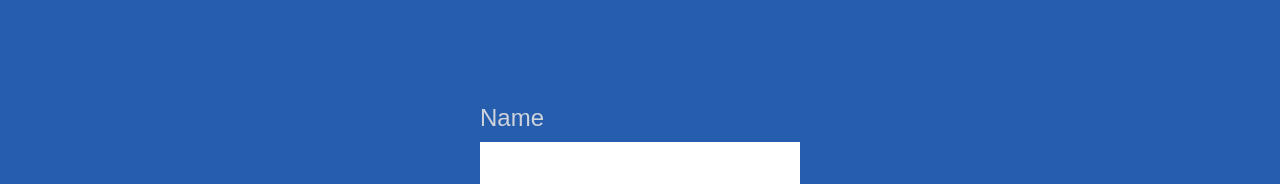
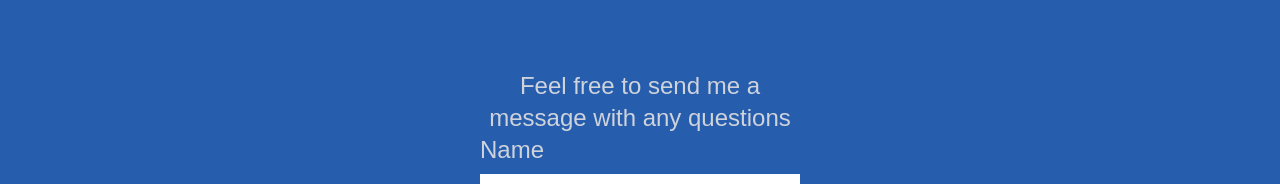
Before and after one commit to crfries/portfoliov4, a Vue app: page /#/contact in a window 1280 px wide. Shown: the part 178-362 px from the top of the page. Built offline with nearby package versions, Linux system fonts and the light colour scheme; a web font is replaced by a local one.

Commit message:
Update Contact.vue

```diff
--- a/src/views/Contact.vue
+++ b/src/views/Contact.vue
@@ -12,6 +12,9 @@
         "
         @submit.prevent="sendEmail"
       >
+        <h3 class="text-2xl font-secondary text-center text-lightgray">
+          Feel free to send me a message with any questions
+        </h3>
         <label class="font-secondary text-2xl text-lightgray mb-2">Name</label>
         <input
           type="text"
```
